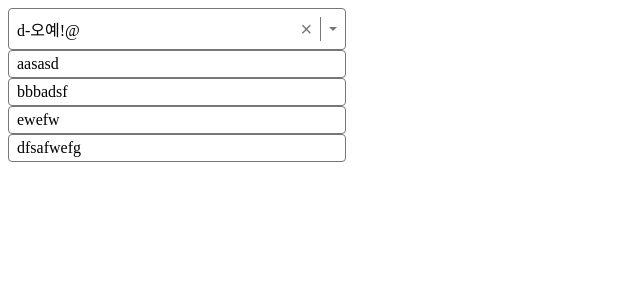
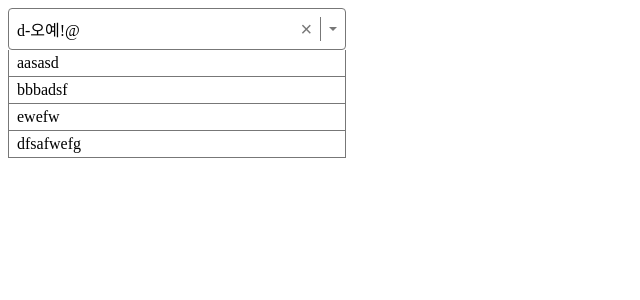
Before and after one commit to codingjamee/simple-practice, a React (Create React App) app in the folder dropdown_two/: page / in a window 1280 px wide. Both pictures are taken after a click on the element "d-오예!@". Shown: the top 300 px of the page, without its empty margins (0-640 px from the left). Built offline with nearby package versions, Linux system fonts and the light colour scheme.

Commit message:
Fix: higlightedIndexType설정, 메모라이징, Feat: selected일때 highlighted설정

```diff
--- a/dropdown_two/src/component/Dropdown.tsx
+++ b/dropdown_two/src/component/Dropdown.tsx
@@ -4,6 +4,8 @@ import {
   ReactNode,
   useContext,
   useEffect,
+  useMemo,
+  useCallback,
 } from "react";
 import * as D from "../styles/Dropdown.style";
 
@@ -12,11 +14,15 @@ type DropdownProps = {
   onChange?: (val: string) => void;
 };
 
+export type higlightedIndexType = number | string;
+
 type DropdownContextType = {
   isOpen: boolean;
   handleIsOpen: (val: React.SetStateAction<boolean>) => void;
-  highlightedIndex: number;
-  handleHighlightedIndex: (val: React.SetStateAction<number>) => void;
+  highlightedindex: higlightedIndexType;
+  handleHighlightedIndex: (
+    val: React.SetStateAction<higlightedIndexType>
+  ) => void;
   handleBtnText: (val: React.SetStateAction<string>) => void;
 };
 export const DropdownContext = createContext<DropdownContextType | null>(null);
@@ -30,19 +36,31 @@ export const useDropdownContext = () => {
 
 export const Dropdown = ({ children, onChange }: DropdownProps) => {
   const [isOpen, setIsopen] = useState(false);
-  const handleIsOpen = () => setIsopen((prev) => !prev);
-  const [highlightedIndex, setHighlightedIndex] = useState(0);
-  const handleHighlightedIndex = (val: any) => setHighlightedIndex(val);
+  const handleIsOpen = useCallback(() => setIsopen((prev) => !prev), []);
+  const [highlightedindex, setHighlightedIndex] = useState(0);
+  const handleHighlightedIndex = useCallback(
+    (val: any) => setHighlightedIndex(val),
+    []
+  );
   const [btnText, setBtnText] = useState("");
-  const handleBtnText = (val: any) => setBtnText(val);
+  const handleBtnText = useCallback((val: any) => setBtnText(val), []);
 
-  const value = {
-    isOpen,
-    handleIsOpen,
-    highlightedIndex,
-    handleHighlightedIndex,
-    handleBtnText,
-  };
+  const value = useMemo(
+    () => ({
+      isOpen,
+      handleIsOpen,
+      highlightedindex,
+      handleHighlightedIndex,
+      handleBtnText,
+    }),
+    [
+      isOpen,
+      handleIsOpen,
+      highlightedindex,
+      handleHighlightedIndex,
+      handleBtnText,
+    ]
+  );
 
   useEffect(() => {
     console.log("btnText is Changed!");
--- a/dropdown_two/src/component/DropdownItem.tsx
+++ b/dropdown_two/src/component/DropdownItem.tsx
@@ -1,29 +1,40 @@
+import { useCallback } from "react";
 import { Options } from "../styles/Dropdown.style";
 import { useDropdownContext } from "./Dropdown";
 
 type DropdownItemProps = {
   children?: string;
-  id: string;
+  id: number | string;
   value?: string;
 };
 
 const DropdownItem = ({ children, id, value }: DropdownItemProps) => {
-  const { isOpen, handleIsOpen, handleBtnText } = useDropdownContext();
-  const setText = () => {
+  const {
+    isOpen,
+    handleIsOpen,
+    handleBtnText,
+    handleHighlightedIndex,
+    highlightedindex,
+  } = useDropdownContext();
+  const setText = useCallback(() => {
     if (value) {
       handleBtnText(value);
-      return handleIsOpen(false);
     }
     if (typeof children === "string") {
       handleBtnText(children);
-      return handleIsOpen(false);
     }
-  };
+    handleHighlightedIndex(id);
+    return handleIsOpen(false);
+  }, [children, id, value]);
 
   return (
     <>
       {isOpen && (
-        <Options isOpen={isOpen} id={id} onClick={setText}>
+        <Options
+          isOpen={isOpen}
+          highlightedindex={highlightedindex === id}
+          onClick={setText}
+        >
           {children}
         </Options>
       )}
--- a/dropdown_two/src/styles/Dropdown.style.ts
+++ b/dropdown_two/src/styles/Dropdown.style.ts
@@ -32,6 +32,7 @@ export const Value = styled.span`
 
 interface OptionsProps {
   isOpen: boolean;
+  highlightedindex: boolean;
 }
 
 export const Options = styled.div<OptionsProps>`
@@ -42,8 +43,9 @@ export const Options = styled.div<OptionsProps>`
   /* 너무 스크롤이 높지 않게 */
   max-height: 15em;
   overflow-y: auto;
-  border: 0.05em solid #777;
-  border-radius: 0.25em;
+  border-bottom: 0.05em solid #777;
+  border-right: 0.05em solid #777;
+  border-left: 0.05em solid #777;
   width: 20em;
   left: 0;
   top: calc(100% + 0.25em);
@@ -62,6 +64,13 @@ export const Options = styled.div<OptionsProps>`
       cursor: pointer;
       padding: 0;
       font-size: 1.25em;
+    `}
+
+  ${(props) =>
+    props.highlightedindex &&
+    css`
+      background-color: hsl(200, 100%, 50%);
+      color: white;
     `}
 `;
 export const Close = styled.button`
```
